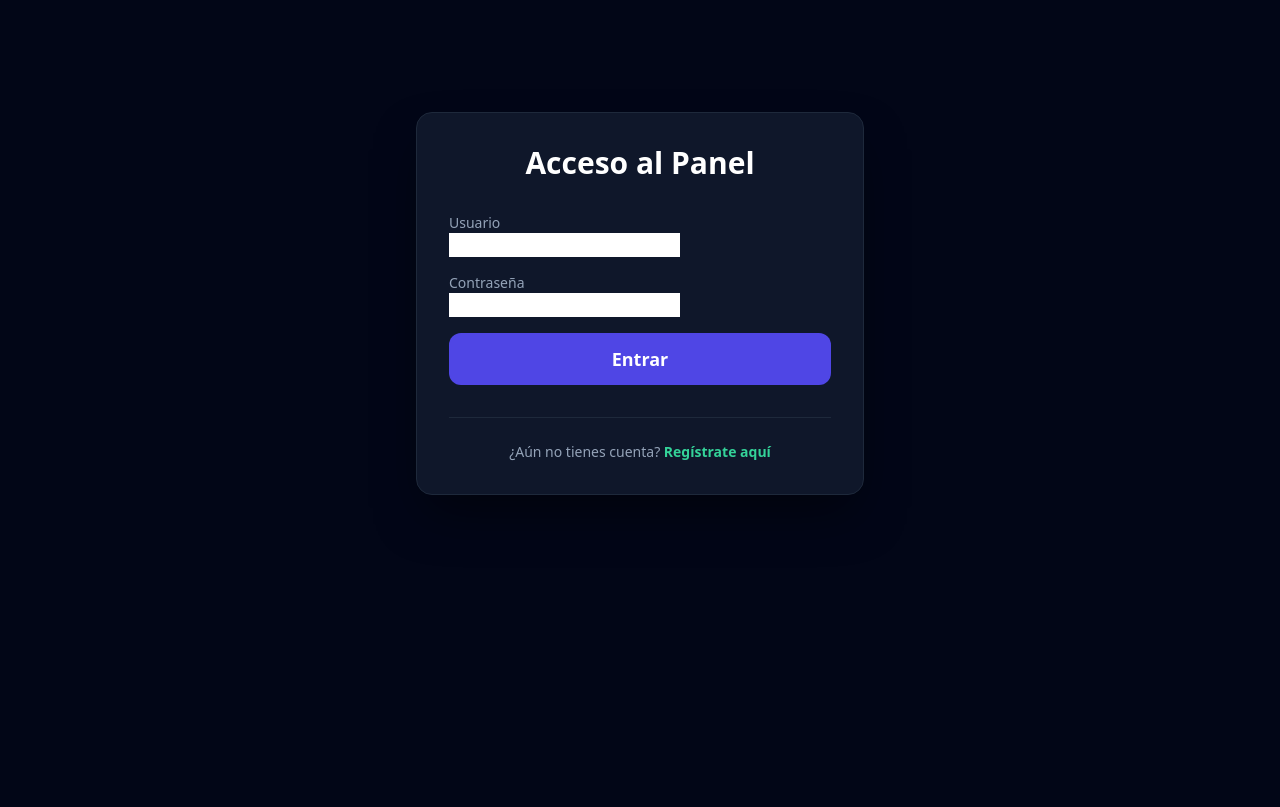
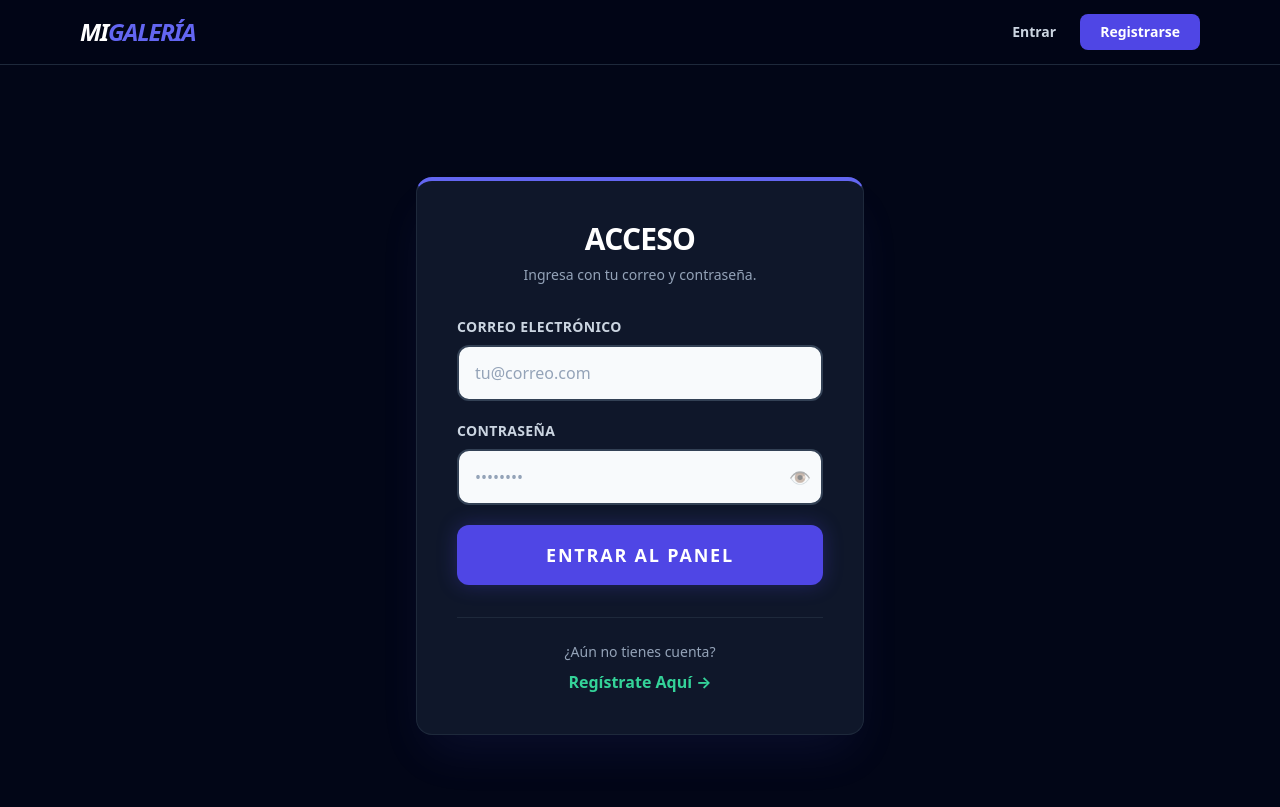
Before and after one commit to BenjaBarraza/subida_imagenes, a Django app: page /auth/login/ in a window 1280 px wide. Before the commit the page ends 495 px from the top, so only its background shows below. Run offline with Django 5.2, Linux system fonts and the light colour scheme; some libraries are stand-ins or nearby versions.

Commit message:
cambio de rutas, implementacion de login y registro.

```diff
--- /dev/null
+++ b/accounts/forms.py
@@ -0,0 +1,38 @@
+from django import forms
+from django.contrib.auth.models import User
+from django.contrib.auth.forms import UserCreationForm
+
+class RegistroProForm(UserCreationForm):
+    # Añadimos el correo electrónico como obligatorio
+    email = forms.EmailField(
+        required=True,
+        label="Correo electrónico",
+        widget=forms.EmailInput(attrs={'placeholder': 'tu@correo.com'})
+    )
+
+    # Añadimos el checkbox de términos
+    terms = forms.BooleanField(
+        required=True,
+        label="Acepto los Términos y Condiciones de la plataforma"
+    )
+
+    class Meta:
+        model = User
+        # Ordenamos cómo queremos que aparezcan los campos
+        fields = ("username", "email")
+        # (Django añade automáticamente las dos contraseñas al heredar de UserCreationForm)
+
+
+
+# --- Formulario de login personalizado ---
+class LoginProForm(forms.Form):
+    email = forms.EmailField(
+        required=True,
+        label="Correo electrónico",
+        widget=forms.EmailInput(attrs={'placeholder': 'tu@correo.com'})
+    )
+    password = forms.CharField(
+        required=True,
+        label="Contraseña",
+        widget=forms.PasswordInput(attrs={'placeholder': '••••••••'})
+    )
--- /dev/null
+++ b/accounts/static/accounts/css/login.css
@@ -0,0 +1,74 @@
+/* --- ESTILOS EXCLUSIVOS PARA EL LOGIN PRO --- */
+
+/* Contenedor del formulario */
+.auth-form {
+    width: 100%;
+}
+
+/* Inputs de texto y contraseña: Fondo claro, letra negra */
+.auth-form input[type="text"],
+.auth-form input[type="password"],
+.auth-form input[type="email"] {
+    display: block !important;
+    width: 100% !important;
+    background-color: #f8fafc !important; /* Fondo blanco/gris muy claro */
+    border: 2px solid #334155 !important; /* Borde oscuro base */
+    padding: 0.875rem 1rem !important;
+    border-radius: 0.75rem !important;
+    color: #0f172a !important; /* Texto negro oscuro para máxima legibilidad */
+    font-size: 1rem;
+    font-weight: 500;
+    transition: all 0.3s ease;
+    outline: none !important;
+    box-sizing: border-box;
+    margin: 0 !important;
+}
+
+/* Efecto Focus al escribir (Tonos Indigo para el Login) */
+.auth-form input[type="text"]:focus,
+.auth-form input[type="password"]:focus,
+.auth-form input[type="email"]:focus {
+    border-color: #6366f1 !important; /* Borde Indigo */
+    background-color: #ffffff !important; /* Blanco puro */
+    box-shadow: 0 0 0 4px rgba(99, 102, 241, 0.2) !important; /* Resplandor Indigo */
+}
+
+/* Estilo de los placeholders */
+.auth-form input::placeholder {
+    color: #94a3b8 !important;
+    font-weight: normal;
+}
+
+/* Etiquetas (Labels) encima de los inputs */
+.form-group label {
+    display: block;
+    font-size: 0.875rem; /* text-sm */
+    font-weight: 700; /* font-bold */
+    color: #cbd5e1; /* text-slate-300 */
+    margin-bottom: 0.5rem;
+    text-transform: uppercase;
+    letter-spacing: 0.025em; /* tracking-wide */
+}
+
+/* Separación entre los campos del formulario */
+.form-group {
+    margin-bottom: 1.25rem; /* space-y-5 equivalente */
+}
+
+/* Estilo base para listas de errores nativas de Django (por si acaso) */
+.auth-form ul.errorlist {
+    list-style: none;
+    padding: 0;
+    margin: 0.5rem 0 0 0;
+}
+
+.auth-form ul.errorlist li {
+    color: #f87171;
+    font-size: 0.75rem;
+    font-weight: bold;
+    background-color: rgba(127, 29, 29, 0.2);
+    padding: 0.5rem;
+    border-radius: 0.25rem;
+    border: 1px solid rgba(153, 27, 27, 0.5);
+    margin-top: 0.5rem;
+}
--- /dev/null
+++ b/accounts/static/accounts/js/auth.js
@@ -0,0 +1,46 @@
+document.addEventListener('DOMContentLoaded', () => {
+    // Buscar todos los inputs de contraseña
+    const passwordInputs = document.querySelectorAll('.auth-form input[type="password"]');
+
+    passwordInputs.forEach(input => {
+        // Crear el contenedor para el ícono del ojo
+        const wrapper = document.createElement('div');
+        wrapper.style.position = 'relative';
+
+        // Envolver el input
+        input.parentNode.insertBefore(wrapper, input);
+        wrapper.appendChild(input);
+
+        // Crear el botón de "Ver"
+        const toggleBtn = document.createElement('button');
+        toggleBtn.type = 'button';
+        toggleBtn.innerHTML = '👁️';
+        toggleBtn.style.position = 'absolute';
+        toggleBtn.style.right = '12px';
+        toggleBtn.style.top = '50%';
+        toggleBtn.style.transform = 'translateY(-50%)';
+        toggleBtn.style.background = 'none';
+        toggleBtn.style.border = 'none';
+        toggleBtn.style.cursor = 'pointer';
+        toggleBtn.style.opacity = '0.5';
+        toggleBtn.style.padding = '0';
+        toggleBtn.style.fontSize = '1.1rem';
+
+        // Agregar evento para mostrar/ocultar
+        toggleBtn.addEventListener('click', (e) => {
+            e.preventDefault();
+            if (input.type === 'password') {
+                input.type = 'text';
+                toggleBtn.style.opacity = '1';
+            } else {
+                input.type = 'password';
+                toggleBtn.style.opacity = '0.5';
+            }
+        });
+
+        // Solo agregar el botón si el input no tiene errores (para evitar cruces visuales)
+        if (!input.nextElementSibling || !input.nextElementSibling.classList.contains('errorlist')) {
+            wrapper.appendChild(toggleBtn);
+        }
+    });
+});
--- a/accounts/templates/accounts/login.html
+++ b/accounts/templates/accounts/login.html
@@ -1,39 +1,59 @@
 {% extends 'base.html' %}
+{% load static %}
 
-{% block title %}Iniciar Sesión{% endblock %}
+{% block title %}Iniciar Sesión Pro{% endblock %}
+
+{% block extra_head %}
+    <link rel="stylesheet" href="{% static 'accounts/css/login.css' %}">
+{% endblock %}
 
 {% block content %}
-<div class="max-w-md mx-auto mt-20">
-    <div class="glass-card p-8">
-        <h2 class="text-3xl font-bold mb-8 text-center text-white">Acceso al Panel</h2>
+<div class="max-w-md mx-auto mt-20 mb-10">
+    <div class="glass-card p-8 md:p-10 shadow-2xl shadow-indigo-500/10 border-t-4 border-t-indigo-500">
 
-        <form method="post" class="space-y-4">
+        <div class="text-center mb-8">
+            <h2 class="text-3xl font-black text-white tracking-tight">ACCESO</h2>
+            <p class="text-slate-400 text-sm mt-2">Ingresa con tu correo y contraseña.</p>
+        </div>
+
+        <form method="post" class="auth-form space-y-5">
             {% csrf_token %}
-            <div>
-                <label class="block text-sm font-medium text-slate-400">Usuario</label>
-                <input type="text" name="username" required>
-            </div>
-            <div>
-                <label class="block text-sm font-medium text-slate-400">Contraseña</label>
-                <input type="password" name="password" required>
-            </div>
 
-            <button type="submit" class="btn-indigo w-full bg-indigo-600 hover:bg-indigo-500 py-3 mt-4 text-lg">
-                Entrar
+            {% for field in form %}
+                <div class="form-group">
+                    <label class="block text-sm font-bold text-slate-300 mb-2 uppercase tracking-wide">
+                        {{ field.label }}
+                    </label>
+                    {{ field }}
+                </div>
+            {% endfor %}
+
+            {% if messages %}
+                {% for message in messages %}
+                    {% if message.tags == 'error' %}
+                        <div class="mt-6 p-4 bg-red-900/40 border border-red-500/50 rounded-xl text-center backdrop-blur-sm">
+                            <p class="text-red-400 text-sm font-bold flex items-center justify-center gap-2">
+                                ⚠️ {{ message }}
+                            </p>
+                        </div>
+                    {% endif %}
+                {% endfor %}
+            {% endif %}
+
+            <button type="submit" class="w-full bg-indigo-600 hover:bg-indigo-500 text-white font-black py-4 mt-8 text-lg uppercase tracking-widest shadow-[0_0_20px_rgba(79,70,229,0.3)] hover:shadow-[0_0_25px_rgba(79,70,229,0.5)] transition-all active:scale-95 rounded-xl border-none">
+                ENTRAR AL PANEL
             </button>
         </form>
 
-        {% if form.errors %}
-            <div class="mt-4 p-3 bg-red-900/30 border border-red-800 rounded-xl text-center">
-                <p class="text-red-400 text-sm font-bold">Usuario o contraseña incorrectos.</p>
-            </div>
-        {% endif %}
-
         <div class="mt-8 pt-6 border-t border-slate-800 text-center">
-            <p class="text-slate-400 text-sm">¿Aún no tienes cuenta?
-                <a href="{% url 'accounts:register' %}" class="text-emerald-400 hover:text-emerald-300 font-bold transition-colors">Regístrate aquí</a>
+            <p class="text-slate-400 text-sm">¿Aún no tienes cuenta? <br>
+                <a href="{% url 'accounts:register' %}" class="text-emerald-400 hover:text-emerald-300 font-bold transition-colors inline-block mt-2 text-base">Regístrate Aquí →</a>
             </p>
         </div>
     </div>
 </div>
 {% endblock %}
+
+{% block extra_js %}
+    <script src="{% static 'accounts/js/auth.js' %}"></script>
+{% endblock %}
--- a/accounts/urls.py
+++ b/accounts/urls.py
@@ -5,10 +5,12 @@ from . import views
 app_name = 'accounts' # Namespace para evitar choques de nombres
 
 urlpatterns = [
-    # Usamos las vistas nativas de Django, pero le decimos dónde buscar el HTML
-    path('login/', auth_views.LoginView.as_view(template_name='accounts/login.html'), name='login'),
-    path('logout/', auth_views.LogoutView.as_view(next_page='gallery_index'), name='logout'),
+    # Usamos NUESTRA vista personalizada para el Login (así permite correo electrónico)
+    path('login/', views.login_view, name='login'),
 
-    # Nuestra vista personalizada de registro
+    # El Logout lo seguimos manejando con la vista nativa de Django porque funciona perfecto
+    path('logout/', auth_views.LogoutView.as_view(next_page='accounts:login'), name='logout'),
+
+    # Nuestra vista personalizada de registro (la que pide correo y términos)
     path('registro/', views.register_view, name='register'),
 ]
--- a/accounts/views.py
+++ b/accounts/views.py
@@ -1,19 +1,49 @@
 from django.shortcuts import render, redirect
-from django.contrib.auth.forms import UserCreationForm
-from django.contrib.auth import login
+from django.contrib.auth import authenticate, login
+from django.contrib.auth.models import User
 from django.contrib import messages
+from .forms import RegistroProForm, LoginProForm
 
 def register_view(request):
     if request.method == 'POST':
-        form = UserCreationForm(request.POST)
+        form = RegistroProForm(request.POST)
         if form.is_valid():
             user = form.save()
-            login(request, user) # Auto-login tras registro exitoso
-            messages.success(request, f"¡Cuenta creada con éxito! Bienvenido, {user.username}.")
-            return redirect('upload_panel') # Redirige al panel
-        else:
-            messages.error(request, "Por favor, corrige los errores del formulario.")
+
+            # ELIMINAMOS EL AUTO-LOGIN
+            # login(request, user) <--- Esto ya no va
+
+            # Cambiamos el mensaje para que sepa que tiene que loguearse
+            messages.success(request, "¡Cuenta creada con éxito! Por favor, inicia sesión con tu nuevo correo.")
+
+            # Redirigimos al Login en lugar de al panel de subida
+            return redirect('accounts:login')
     else:
-        form = UserCreationForm()
+        form = RegistroProForm()
 
     return render(request, 'accounts/register.html', {'form': form})
+
+# --- EL LOGIN SE QUEDA IGUAL ---
+def login_view(request):
+    if request.method == 'POST':
+        form = LoginProForm(request.POST)
+        if form.is_valid():
+            email = form.cleaned_data.get('email')
+            password = form.cleaned_data.get('password')
+
+            user_obj = User.objects.filter(email=email).first()
+
+            if user_obj:
+                user = authenticate(request, username=user_obj.username, password=password)
+                if user is not None:
+                    login(request, user)
+                    messages.success(request, f"¡Bienvenido de nuevo!")
+                    return redirect('upload_panel')
+                else:
+                    messages.error(request, "Contraseña incorrecta.")
+            else:
+                messages.error(request, "No existe ninguna cuenta registrada con este correo.")
+    else:
+        form = LoginProForm()
+
+    return render(request, 'accounts/login.html', {'form': form})
--- a/core/urls.py
+++ b/core/urls.py
@@ -1,5 +1,7 @@
 from django.contrib import admin
 from django.urls import path, include
+from django.conf import settings
+from django.conf.urls.static import static
 
 urlpatterns = [
     path('admin/', admin.site.urls),
@@ -8,3 +10,7 @@ urlpatterns = [
     path('auth/', include('accounts.urls')),
     path('', include('gallery.urls')),
 ]
+
+# Muy importante: esto permite ver las imágenes en el navegador durante el desarrollo
+if settings.DEBUG:
+    urlpatterns += static(settings.MEDIA_URL, document_root=settings.MEDIA_ROOT)
--- a/gallery/templates/base.html
+++ b/gallery/templates/base.html
@@ -46,7 +46,41 @@
     </style>
     {% block extra_head %}{% endblock %}
 </head>
-<body>
+<body class="antialiased">
+
+    <nav class="sticky top-0 z-40 bg-slate-950/80 backdrop-blur-lg border-b border-slate-800">
+        <div class="max-w-6xl mx-auto px-4">
+            <div class="flex items-center justify-between h-16">
+
+                <a href="{% url 'accounts:login' %}" class="text-2xl font-black text-white tracking-tighter italic transition-transform hover:scale-105">
+                    MI<span class="text-indigo-500">GALERÍA</span>
+                </a>
+
+                <div class="flex items-center space-x-6">
+                    {% if user.is_authenticated %}
+                        <a href="{% url 'gallery_index' %}" class="text-sm font-bold text-slate-300 hover:text-white transition-colors">Panel</a>
+                        <a href="#" class="text-sm font-bold text-slate-300 hover:text-white transition-colors">Mi Perfil</a>
+
+
+                        <div class="h-5 w-px bg-slate-700"></div>
+
+                        <form method="post" action="{% url 'accounts:logout' %}" class="m-0">
+                            {% csrf_token %}
+                            <button type="submit" class="text-sm font-black text-red-500 hover:text-red-400 tracking-widest uppercase transition-colors">
+                                Salir
+                            </button>
+                        </form>
+                    {% else %}
+                        <a href="{% url 'accounts:login' %}" class="text-sm font-bold text-slate-300 hover:text-white transition-colors">Entrar</a>
+                        <a href="{% url 'accounts:register' %}" class="btn-indigo bg-indigo-600 hover:bg-indigo-500 text-sm py-2 px-5 rounded-lg">
+                            Registrarse
+                        </a>
+                    {% endif %}
+                </div>
+            </div>
+        </div>
+    </nav>
+
     <main class="max-w-6xl mx-auto px-4 py-8">
         {% block content %}{% endblock %}
     </main>
--- a/gallery/templates/gallery/upload.html
+++ b/gallery/templates/gallery/upload.html
@@ -9,7 +9,6 @@
             <h1 class="text-3xl font-bold text-white">Gestión de Medios</h1>
             <p class="text-slate-500 text-sm">Tienes <span class="text-indigo-400 font-bold">{{ photos.count }}</span> imágenes almacenadas</p>
         </div>
-        <a href="{% url 'gallery_index' %}" class="btn-indigo text-sm">Ver Galería Pública</a>
     </div>
 
     <div class="glass-card p-6 md:p-8 mb-10 relative overflow-hidden">
--- a/gallery/views.py
+++ b/gallery/views.py
@@ -1,6 +1,7 @@
 from django.shortcuts import render, redirect, get_object_or_404
 from .models import Photo
 from django.contrib import messages
+from django.contrib.auth.decorators import login_required
 
 # Solo para ver
 def gallery_view(request):
@@ -8,6 +9,7 @@ def gallery_view(request):
     return render(request, 'gallery/index.html', {'photos': photos})
 
 # Solo para gestionar (subir/ver lista de borrado)
+@login_required
 def upload_view(request):
     if request.method == 'POST' and request.FILES.get('image_file'):
         image = request.FILES['image_file']
```
Also changed, not shown: accounts/static/accounts/css/register.css (added, +44 -0 lines), accounts/templates/accounts/register.html (+54 -20 lines), core/settings.py (+11 -0 lines), db.sqlite3, media/pics/logo_sv.png (added).
